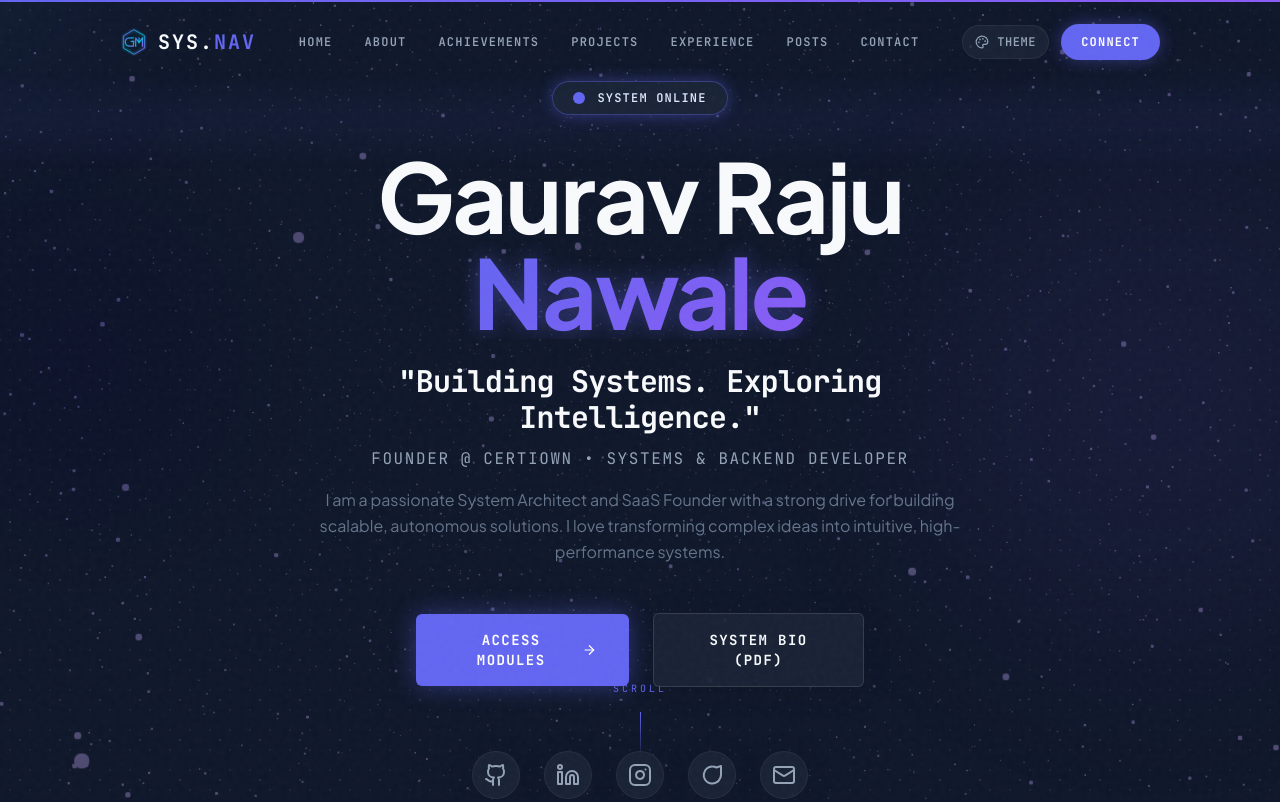
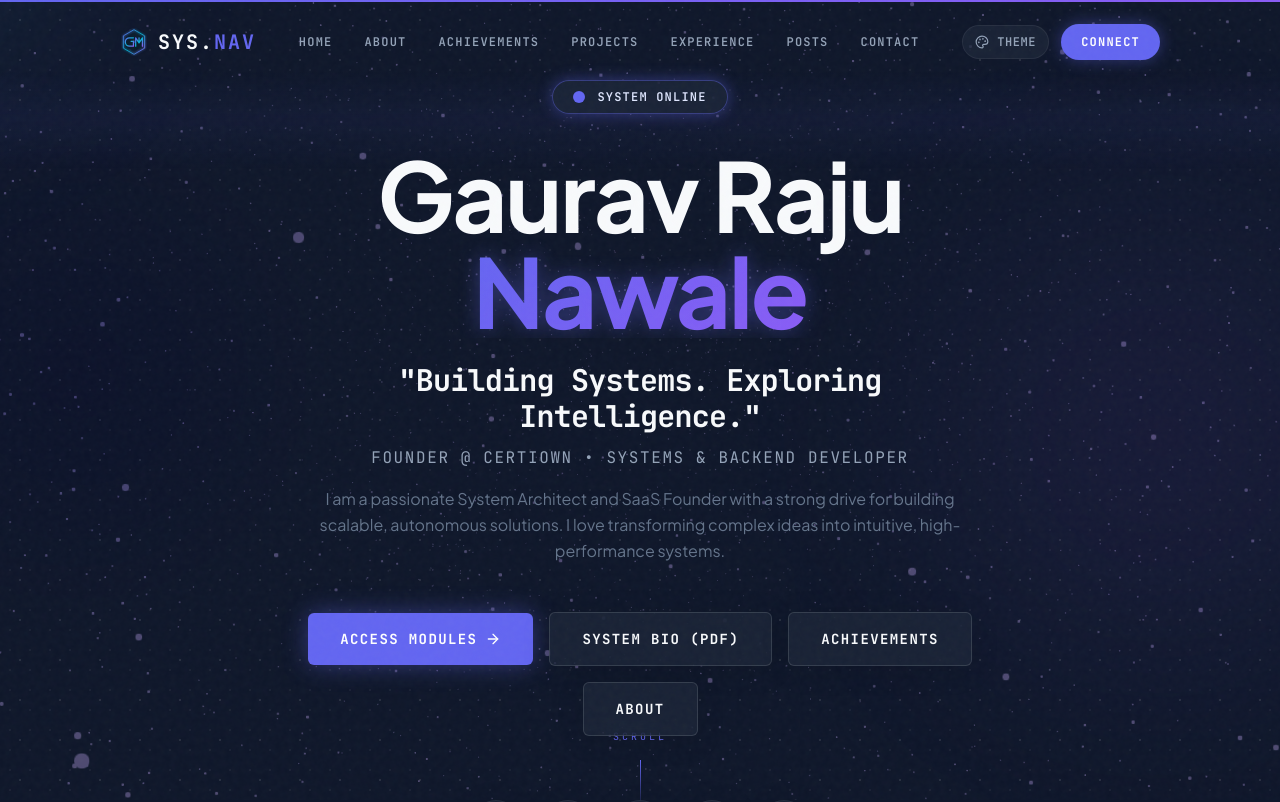
Before and after one commit to Nawalegaurav26/lifetime_learner26, a Next.js app: page / in a window 1280 px wide. Shown: the top 802 px of the page. Built offline with nearby package versions, Linux system fonts and the light colour scheme.

Commit message:
chore: add Achievements and About CTA buttons to Hero section

```diff
--- a/src/components/Hero.tsx
+++ b/src/components/Hero.tsx
@@ -124,12 +124,12 @@ export default function Hero() {
             initial={{ opacity: 0, y: 20 }}
             animate={{ opacity: 1, y: 0 }}
             transition={{ delay: 1, duration: 0.6 }}
-            className="flex flex-col sm:flex-row items-center justify-center gap-6 w-full max-w-md mx-auto"
+            className="flex flex-wrap items-center justify-center gap-4 w-full max-w-2xl mx-auto"
           >
             <Link
               href="/projects"
               id="hero-access-modules"
-              className="w-full sm:w-auto px-8 py-4 text-white font-mono uppercase tracking-widest text-sm font-bold flex justify-center items-center gap-2 rounded-md transition-all hover:scale-[1.02] active:scale-[0.98]"
+              className="w-[calc(50%-8px)] sm:w-auto px-4 sm:px-8 py-4 text-white font-mono uppercase tracking-widest text-xs sm:text-sm font-bold flex justify-center items-center gap-2 rounded-md transition-all hover:scale-[1.02] active:scale-[0.98]"
               style={{
                 background: "var(--primary)",
                 boxShadow: "0 0 24px var(--primary-glow)",
@@ -150,7 +150,7 @@ export default function Hero() {
               target="_blank"
               id="hero-system-bio"
               onClick={() => trackEvent("resume_download", "true")}
-              className="w-full sm:w-auto px-8 py-4 glass font-mono uppercase tracking-widest text-sm font-bold flex justify-center items-center rounded-md transition-all hover:scale-[1.02] active:scale-[0.98]"
+              className="w-[calc(50%-8px)] sm:w-auto px-4 sm:px-8 py-4 glass font-mono uppercase tracking-widest text-xs sm:text-sm font-bold flex justify-center items-center rounded-md transition-all hover:scale-[1.02] active:scale-[0.98]"
               style={{
                 color: "var(--foreground)",
                 border: "1px solid var(--border-strong)",
@@ -163,6 +163,40 @@ export default function Hero() {
               }}
             >
               System Bio (PDF)
+            </Link>
+            <Link
+              href="/achievements"
+              id="hero-achievements"
+              className="w-[calc(50%-8px)] sm:w-auto px-4 sm:px-8 py-4 glass font-mono uppercase tracking-widest text-xs sm:text-sm font-bold flex justify-center items-center rounded-md transition-all hover:scale-[1.02] active:scale-[0.98]"
+              style={{
+                color: "var(--foreground)",
+                border: "1px solid var(--border-strong)",
+              }}
+              onMouseEnter={(e) => {
+                (e.currentTarget as HTMLElement).style.borderColor = "var(--primary)";
+              }}
+              onMouseLeave={(e) => {
+                (e.currentTarget as HTMLElement).style.borderColor = "var(--border-strong)";
+              }}
+            >
+              Achievements
+            </Link>
+            <Link
+              href="/about"
+              id="hero-about"
+              className="w-[calc(50%-8px)] sm:w-auto px-4 sm:px-8 py-4 glass font-mono uppercase tracking-widest text-xs sm:text-sm font-bold flex justify-center items-center rounded-md transition-all hover:scale-[1.02] active:scale-[0.98]"
+              style={{
+                color: "var(--foreground)",
+                border: "1px solid var(--border-strong)",
+              }}
+              onMouseEnter={(e) => {
+                (e.currentTarget as HTMLElement).style.borderColor = "var(--primary)";
+              }}
+              onMouseLeave={(e) => {
+                (e.currentTarget as HTMLElement).style.borderColor = "var(--border-strong)";
+              }}
+            >
+              About
             </Link>
           </motion.div>
 
```
